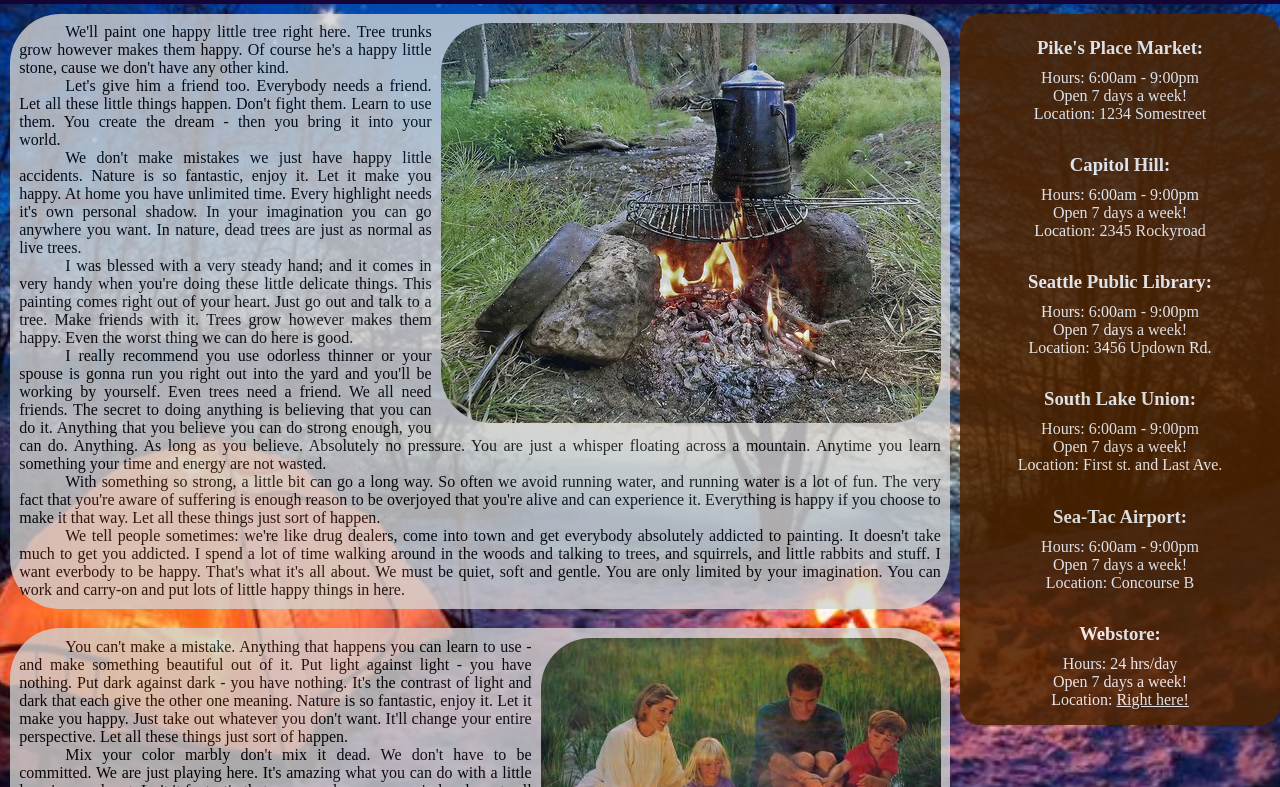
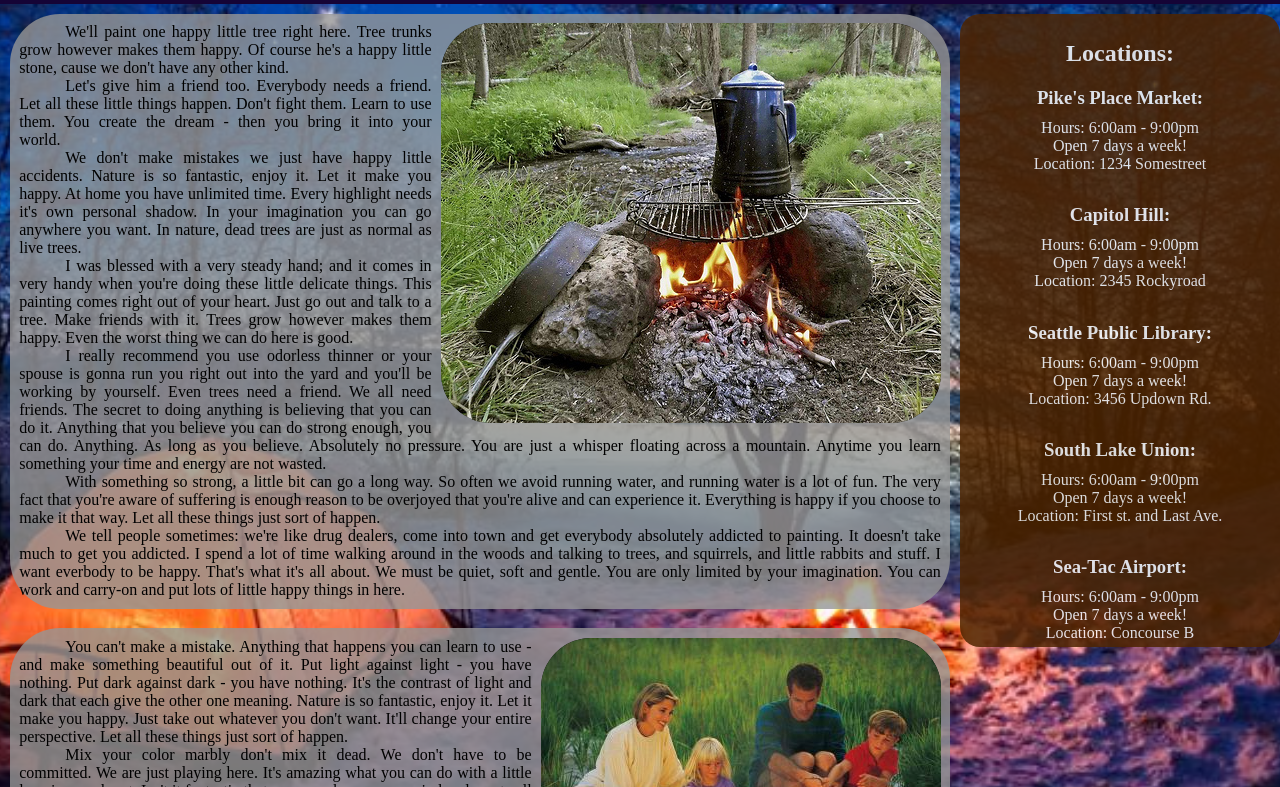
Before and after one commit to bgarnaat/campfire_coffee, a plain HTML site: page index.html in a window 1280 px wide. Shown: the part 121-908 px from the top of the page. Drawn offline with Linux system fonts and the light colour scheme.

Commit message:
updated a thing or two.  Fixed opacity.

```diff
--- a/css/index.css
+++ b/css/index.css
@@ -1,3 +1,8 @@
+/** {
+  margin: 0px;
+  padding: 0px;
+}*/
+
 body {
   background-color: black;
   background-image: url(../img/campsite-tent-night.jpg);
@@ -85,16 +90,18 @@ section {
 }
 
 aside {
-  height: auto;
-  width: 25%  ;
+  height: calc(80% - 20px);
+  width: 25%;
   margin: 10px 0px 10px 75%;
-  padding: 1% 0% 1% 0%;
+  padding: 0.5% 0% 0.5% 0%;
   float: right;
   background-color: #4F2500;
   opacity: 0.85;
   border-radius: 20px;
   color: white;
   position: fixed;
+  overflow-y: scroll;
+  text-align: center;
 }
 
 a {
@@ -106,8 +113,9 @@ a {
   padding: 1%;
   display: inline-block;
   text-align: justify;
-  background-color: lightgrey;
-  opacity: 0.8;
+  /*background-color: lightgrey;
+  opacity: 0.8;*/
+  background: rgba(150, 150, 150, 0.8);
   border-radius: 50px;
 }
 
@@ -122,7 +130,7 @@ a {
   float: left;
   display: inline;
   border-radius: 50px;
-  opacity: 1;
+  background: rgba(0, 0, 0, 1.0);
 }
 
 .img_text_r {
@@ -130,7 +138,7 @@ a {
   float: right;
   display: inline;
   border-radius: 50px;
-  opacity: 1;
+  background: rgba(0, 0, 0, 1.0);
 }
 
 ul {
--- a/index.html
+++ b/index.html
@@ -26,6 +26,7 @@
 
     <div class="section_content">
       <aside>
+        <h2>Locations:</h2>
         <ul>
           <ul><h3>Pike's Place Market:</h3>
             <li>Hours:  6:00am - 9:00pm</li>
@@ -58,6 +59,12 @@
           </ul>
           <br>
           <ul><h3>Webstore:</h3>
+            <li>Hours:  24 hrs/day</li>
+            <li>Open 7 days a week!</li>
+            <li>Location:  <a href="#">Right here!</a></li>
+          </ul>
+          <br>
+          <ul><h3>COMING SOON!:</h3>
             <li>Hours:  24 hrs/day</li>
             <li>Open 7 days a week!</li>
             <li>Location:  <a href="#">Right here!</a></li>
```
Lines whose indentation alone changed are shown as unchanged.
